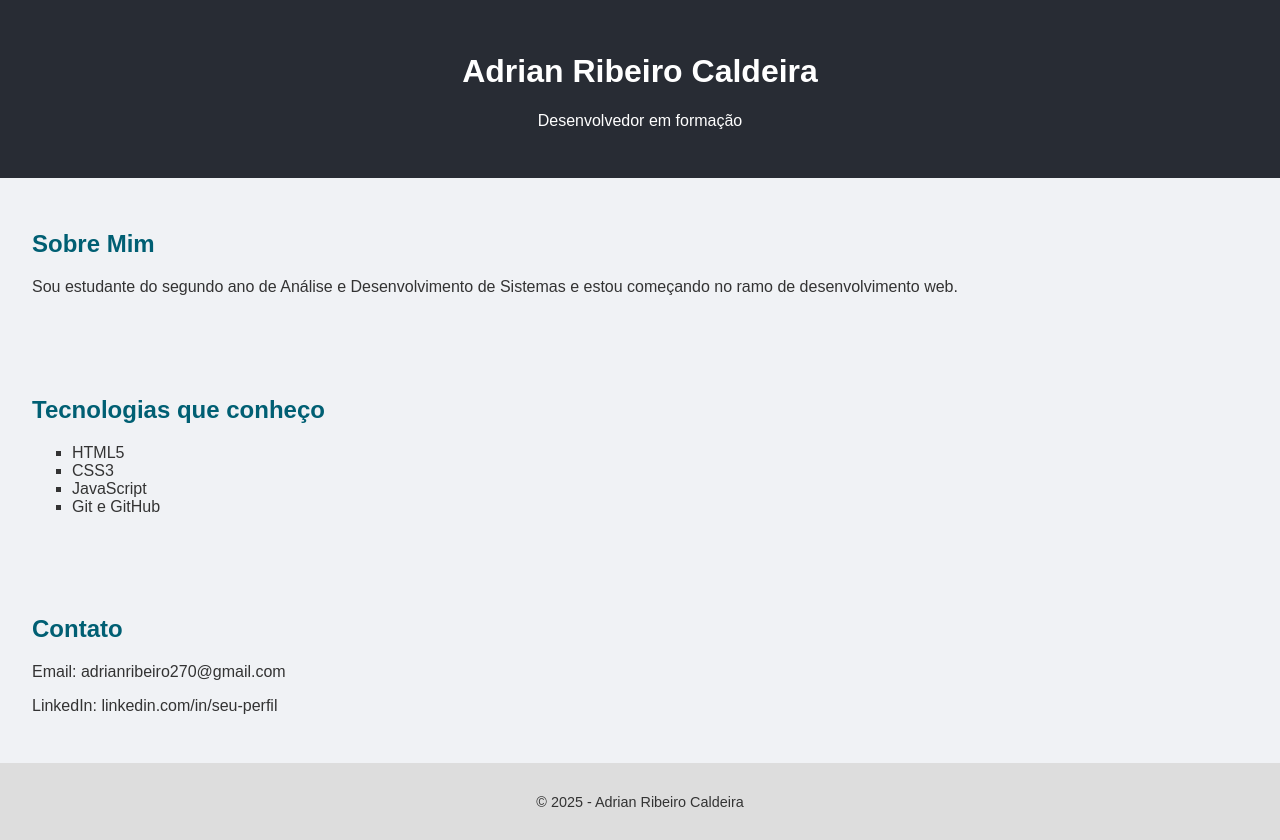
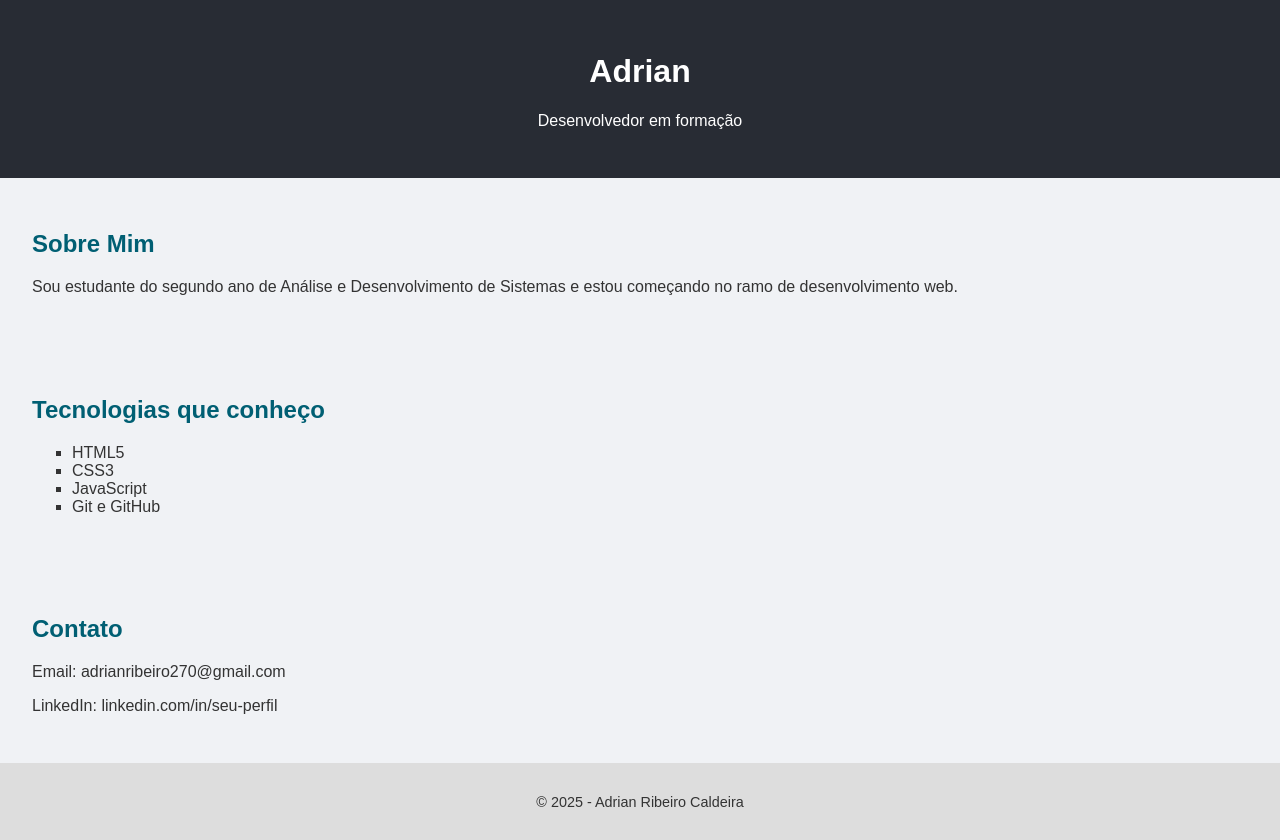
Before and after one commit to iDrXkOvySk/Portfolio, a plain HTML site: page Index.HTML in a window 1280 px wide. Drawn offline with Linux system fonts and the light colour scheme.

Commit message:
Corrigido nome do arquivo para index.html

```diff
--- a/Index.HTML
+++ b/Index.HTML
@@ -8,7 +8,7 @@
 </head>
 <body>
   <header>
-    <h1>Adrian Ribeiro Caldeira</h1>
+    <h1>Adrian</h1>
     <p>Desenvolvedor em formação</p>
   </header>
 
```
